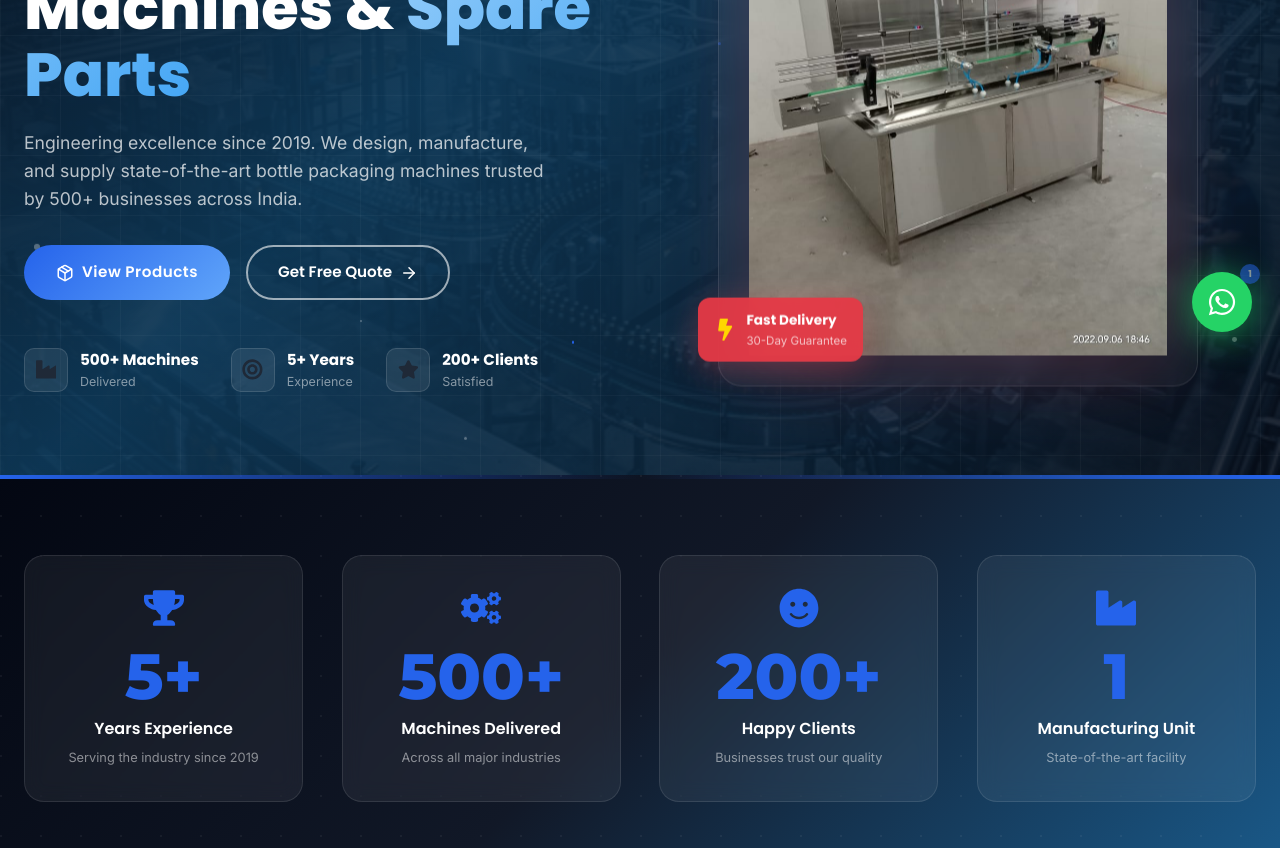
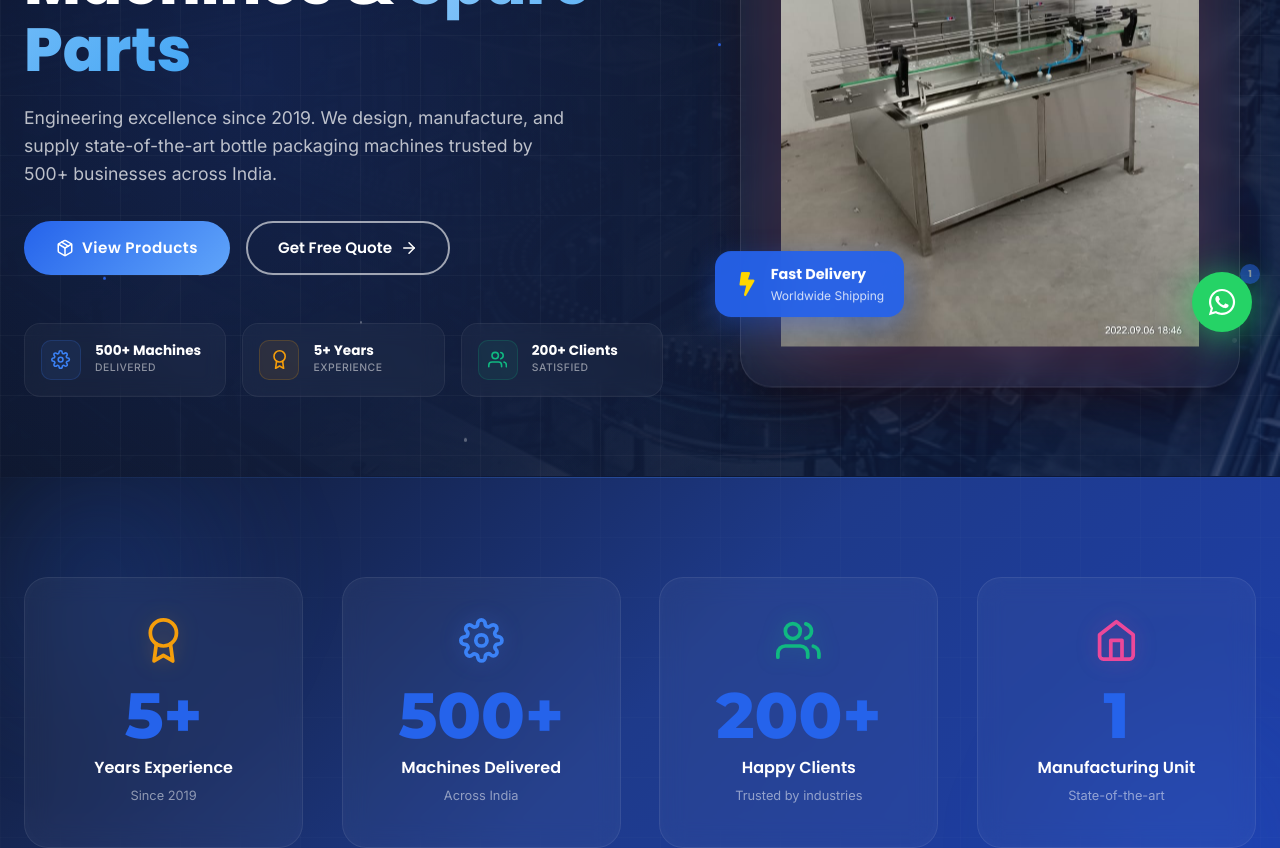
Before and after one commit to Jaypanchal00/Shree-Ganesh-Engimach, a Next.js app: page / in a window 1280 px wide. Shown: the part 440-1288 px from the top of the page. Built offline with nearby package versions, Linux system fonts and the light colour scheme.

Commit message:
add for resposnive

```diff
--- a/app/globals.css
+++ b/app/globals.css
@@ -3,8 +3,8 @@
 /* Shree Ganesh Engimach - Premium Industrial Design System */
 
 :root {
-  --primary: #111827;
-  --primary-dark: #030712;
+  --primary: #0f172a;
+  --primary-dark: #020617;
   --primary-light: #374151;
   --secondary: #2563EB;
   --secondary-dark: #1D4ED8;
--- a/components/home/HeroSection.tsx
+++ b/components/home/HeroSection.tsx
@@ -2,9 +2,9 @@
 import { useEffect, useRef, useState } from "react";
 import Link from "next/link";
 import Image from "next/image";
-import { FiArrowRight, FiPackage } from "react-icons/fi";
+import { FaIndustry, FaBullseye, FaStar, FaCheckCircle, FaBolt, FaHandshake } from "react-icons/fa";
+import { FiArrowRight, FiPackage, FiSettings, FiAward, FiUsers, FiClock } from "react-icons/fi";
 import { MdOutlineVerified } from "react-icons/md";
-import { FaIndustry, FaBullseye, FaStar, FaCheckCircle, FaBolt } from "react-icons/fa";
 
 export default function HeroSection() {
   const [loaded, setLoaded] = useState(false);
@@ -41,7 +41,15 @@ export default function HeroSection() {
   }, []);
 
   return (
-    <section style={{ position: "relative", minHeight: "100vh", display: "flex", alignItems: "center", overflow: "hidden", background: "#080e1a" }}>
+    <section style={{
+      position: "relative",
+      minHeight: "100dvh",
+      display: "flex",
+      alignItems: "center",
+      overflow: "hidden",
+      background: "#010409",
+      padding: "80px 0"
+    }}>
       {/* Background Image with Parallax */}
       <div ref={parallaxRef} style={{ position: "absolute", inset: 0, willChange: "transform" }}>
         <Image
@@ -57,7 +65,7 @@ export default function HeroSection() {
       {/* Gradient Overlay */}
       <div style={{
         position: "absolute", inset: 0,
-        background: "linear-gradient(135deg, rgba(8,14,26,0.95) 0%, rgba(15,61,94,0.85) 40%, rgba(8,14,26,0.6) 100%)",
+        background: "radial-gradient(circle at 20% 50%, rgba(30, 58, 138, 0.4) 0%, transparent 60%), linear-gradient(135deg, rgba(8,14,26,0.98) 0%, rgba(15,23,42,0.95) 50%, rgba(30,58,138,0.4) 100%)",
       }} />
 
       {/* Animated Particles */}
@@ -88,21 +96,20 @@ export default function HeroSection() {
       }} />
 
       {/* Content */}
-      <div className="container-custom" style={{ position: "relative", zIndex: 2, paddingTop: "clamp(60px, 10vh, 120px)", paddingBottom: "60px" }}>
-        <div className="responsive-grid-900" style={{ display: "grid", gap: "40px", alignItems: "center" }}>
+      <div className="container-custom" style={{ position: "relative", zIndex: 2 }}>
+        <div className="hero-main-grid">
           {/* Left Column */}
           <div style={{
             opacity: loaded ? 1 : 0,
             transform: loaded ? "translateY(0)" : "translateY(30px)",
             transition: "all 0.8s ease",
-            textAlign: "inherit" // Handled by CSS for mobile
           }} className="hero-text-container">
             {/* Badge */}
             <div style={{
               display: "inline-flex", alignItems: "center", gap: "8px",
               background: "rgba(230,57,70,0.15)", border: "1px solid rgba(230,57,70,0.3)",
               color: "#ff8589", padding: "8px 18px", borderRadius: "50px", marginBottom: "24px",
-              fontSize: "0.8rem", fontWeight: 600, letterSpacing: "1.5px", textTransform: "uppercase",
+              fontSize: "0.75rem", fontWeight: 600, letterSpacing: "1px", textTransform: "uppercase",
               fontFamily: "'Poppins', sans-serif",
             }}>
               <MdOutlineVerified size={14} />
@@ -110,10 +117,10 @@ export default function HeroSection() {
             </div>
 
             {/* Heading */}
-            <h1 style={{ color: "white", fontSize: "clamp(1.75rem, 5vw, 3.8rem)", fontWeight: 800, lineHeight: 1.1, marginBottom: "20px", fontFamily: "'Poppins', sans-serif" }}>
+            <h1 style={{ color: "white", fontSize: "clamp(2rem, 5vw, 3.8rem)", fontWeight: 800, lineHeight: 1.1, marginBottom: "20px", fontFamily: "'Poppins', sans-serif" }}>
               Premium{" "}
               <span style={{ color: "var(--secondary)" }}>Bottle Packaging</span>
-              <br className="hidden-mobile" />
+              <br className="hide-on-mobile" />
               Machines &{" "}
               <span
                 style={{
@@ -126,36 +133,80 @@ export default function HeroSection() {
               </span>
             </h1>
 
-            <p style={{ color: "rgba(255,255,255,0.72)", fontSize: "clamp(0.95rem, 2vw, 1.1rem)", lineHeight: 1.6, marginBottom: "32px", maxWidth: "520px" }}>
+            <p style={{ color: "rgba(255,255,255,0.72)", fontSize: "clamp(0.95rem, 2vw, 1.1rem)", lineHeight: 1.6, marginBottom: "32px", maxWidth: "550px" }}>
               Engineering excellence since 2019. We design, manufacture, and supply state-of-the-art bottle packaging machines trusted by 500+ businesses across India.
             </p>
 
             {/* CTA Buttons */}
-            <div className="btn-group-responsive" style={{ display: "flex", gap: "16px", flexWrap: "wrap", marginBottom: "48px" }}>
-              <Link href="/products" className="btn-primary" style={{ fontSize: "0.95rem" }}>
+            <div className="hero-cta-group">
+              <Link href="/products" className="btn-primary">
                 <FiPackage size={18} />
                 View Products
               </Link>
-              <Link href="/contact" className="btn-outline" style={{ fontSize: "0.95rem" }}>
+              <Link href="/contact" className="btn-outline">
                 Get Free Quote
                 <FiArrowRight size={18} />
               </Link>
             </div>
 
             {/* Trust Badges */}
-            <div className="hero-trust-badges">
+            <div className="hero-trust-grid">
               {[
-                { icon: <FaIndustry />, label: "500+ Machines", sub: "Delivered" },
-                { icon: <FaBullseye />, label: "5+ Years", sub: "Experience" },
-                { icon: <FaStar />, label: "200+ Clients", sub: "Satisfied" },
+                { icon: <FiSettings />, label: "500+ Machines", sub: "Delivered", color: "#3B82F6" },
+                { icon: <FiAward />, label: "5+ Years", sub: "Experience", color: "#F59E0B" },
+                { icon: <FiUsers />, label: "200+ Clients", sub: "Satisfied", color: "#10B981" },
               ].map((badge, i) => (
-                <div key={i} className="trust-badge-item">
-                  <div className="trust-badge-icon">
+                <div
+                  key={i}
+                  className="hero-badge-item"
+                  style={{
+                    display: "flex",
+                    alignItems: "center",
+                    gap: "14px",
+                    background: "rgba(255,255,255,0.03)",
+                    padding: "16px",
+                    borderRadius: "16px",
+                    border: "1px solid rgba(255,255,255,0.06)",
+                    backdropFilter: "blur(10px)",
+                    transition: "all 0.4s ease",
+                    opacity: loaded ? 1 : 0,
+                    transform: loaded ? "translateY(0)" : "translateY(20px)",
+                    transitionDelay: `${i * 0.15 + 0.5}s`,
+                  }}
+                  onMouseOver={(e) => {
+                    const el = e.currentTarget as HTMLElement;
+                    el.style.background = "rgba(255,255,255,0.07)";
+                    el.style.borderColor = badge.color + "55";
+                    el.style.transform = "translateY(-5px)";
+                  }}
+                  onMouseOut={(e) => {
+                    const el = e.currentTarget as HTMLElement;
+                    el.style.background = "rgba(255,255,255,0.03)";
+                    el.style.borderColor = "rgba(255,255,255,0.06)";
+                    el.style.transform = "translateY(0)";
+                  }}
+                >
+                  <div style={{
+                    width: "40px", height: "40px",
+                    background: `${badge.color}15`,
+                    borderRadius: "10px",
+                    display: "flex", alignItems: "center", justifyContent: "center",
+                    fontSize: "1.2rem", color: badge.color,
+                    border: `1px solid ${badge.color}30`,
+                    flexShrink: 0
+                  }}>
                     {badge.icon}
                   </div>
                   <div style={{ minWidth: 0 }}>
-                    <div className="trust-badge-label" style={{ whiteSpace: "nowrap" }}>{badge.label}</div>
-                    <div className="trust-badge-sub">{badge.sub}</div>
+                    <div style={{
+                      color: "white", fontFamily: "'Poppins', sans-serif", fontWeight: 700, fontSize: "0.85rem",
+                      lineHeight: "1.2", whiteSpace: "nowrap"
+                    }}>
+                      {badge.label}
+                    </div>
+                    <div style={{ color: "rgba(255,255,255,0.5)", fontSize: "0.65rem", fontWeight: 500, textTransform: "uppercase", letterSpacing: "0.5px" }}>
+                      {badge.sub}
+                    </div>
                   </div>
                 </div>
               ))}
@@ -166,17 +217,17 @@ export default function HeroSection() {
           <div
             style={{
               display: "flex", justifyContent: "center", alignItems: "center",
-              opacity: loaded ? 1 : 0, transform: loaded ? "translateY(0)" : "translateY(30px)",
-              transition: "all 1s ease 0.3s",
+              opacity: loaded ? 1 : 0, transform: loaded ? "scale(1)" : "scale(0.9)",
+              transition: "all 1.2s cubic-bezier(0.34, 1.56, 0.64, 1) 0.3s",
             }}
             className="hero-visual-container"
           >
-            <div style={{ position: "relative", width: "480px", maxWidth: "100%" }}>
+            <div style={{ position: "relative", width: "100%", maxWidth: "500px" }}>
               {/* Glow */}
               <div style={{
                 position: "absolute", top: "50%", left: "50%",
                 transform: "translate(-50%, -50%)",
-                width: "350px", height: "350px",
+                width: "80%", height: "80%",
                 background: "radial-gradient(circle, rgba(230,57,70,0.15) 0%, transparent 70%)",
                 borderRadius: "50%",
               }} />
@@ -187,48 +238,131 @@ export default function HeroSection() {
                 style={{
                   position: "relative",
                   background: "rgba(255,255,255,0.04)",
-                  borderRadius: "24px",
-                  padding: "30px",
+                  borderRadius: "32px",
+                  padding: "clamp(15px, 5vw, 40px)",
                   border: "1px solid rgba(255,255,255,0.1)",
                   backdropFilter: "blur(10px)",
+                  boxShadow: "0 25px 50px -12px rgba(0, 0, 0, 0.5)",
                 }}
               >
                 <Image
                   src="/real-filling-machine.jpeg"
                   alt="Automatic Liquid Filling Machine"
-                  width={420}
-                  height={380}
-                  style={{ objectFit: "contain", filter: "drop-shadow(0 20px 40px rgba(230,57,70,0.2))" }}
+                  width={450}
+                  height={400}
+                  style={{ width: "100%", height: "auto", objectFit: "contain", filter: "drop-shadow(0 20px 40px rgba(230,57,70,0.2))" }}
                 />
               </div>
 
-              {/* Floating Cards */}
-
-
+              {/* Floating Feature Card */}
               <div
                 style={{
-                  position: "absolute", bottom: "30px", left: "-20px",
-                  background: "rgba(230,57,70,0.95)",
+                  position: "absolute", bottom: "10%", left: "-5%",
+                  background: "rgba(37, 99, 235, 0.95)",
                   backdropFilter: "blur(20px)",
-                  borderRadius: "12px",
-                  padding: "12px 16px",
-                  display: "flex", alignItems: "center", gap: "10px",
-                  animation: "float 3.5s ease-in-out infinite 0.5s",
-                  boxShadow: "0 8px 32px rgba(230,57,70,0.3)",
+                  borderRadius: "16px",
+                  padding: "12px 20px",
+                  display: "flex", alignItems: "center", gap: "12px",
+                  animation: "float 4s ease-in-out infinite 1s",
+                  boxShadow: "0 10px 30px rgba(37, 99, 235, 0.4)",
+                  zIndex: 5
                 }}
+                className="floating-card-mobile"
               >
-                <div style={{ fontSize: "1.4rem", color: "#ffd700", display: "flex", alignItems: "center" }}>
+                <div style={{ fontSize: "1.5rem", color: "#ffd700", display: "flex", alignItems: "center" }}>
                   <FaBolt />
                 </div>
                 <div>
-                  <div style={{ color: "white", fontWeight: 700, fontSize: "0.85rem", fontFamily: "'Poppins', sans-serif" }}>Fast Delivery</div>
-                  <div style={{ color: "rgba(255,255,255,0.7)", fontSize: "0.72rem" }}>30-Day Guarantee</div>
+                  <div style={{ color: "white", fontWeight: 700, fontSize: "0.9rem", fontFamily: "'Poppins', sans-serif" }}>Fast Delivery</div>
+                  <div style={{ color: "rgba(255,255,255,0.8)", fontSize: "0.75rem" }}>Worldwide Shipping</div>
                 </div>
               </div>
             </div>
           </div>
         </div>
       </div>
+
+      <style jsx>{`
+        .hero-main-grid {
+          display: grid;
+          grid-template-columns: 1.2fr 1fr;
+          gap: 60px;
+          align-items: center;
+        }
+
+        .hero-cta-group {
+          display: flex;
+          gap: 16px;
+          flex-wrap: wrap;
+          margin-bottom: 48px;
+        }
+
+        .hero-trust-grid {
+          display: grid;
+          grid-template-columns: repeat(3, 1fr);
+          gap: 16px;
+          width: 100%;
+        }
+
+        @media (max-width: 1100px) {
+          .hero-main-grid {
+            gap: 40px;
+          }
+        }
+
+        @media (max-width: 992px) {
+          .hero-main-grid {
+            grid-template-columns: 1fr;
+            text-align: center;
+            gap: 80px;
+          }
+          .hero-text-container {
+            display: flex;
+            flex-direction: column;
+            align-items: center;
+          }
+          .hero-cta-group {
+            justify-content: center;
+          }
+          .hero-trust-grid {
+            max-width: 650px;
+          }
+          .hero-visual-container {
+            order: -1;
+          }
+          .hide-on-mobile {
+            display: none;
+          }
+        }
+
+        @media (max-width: 640px) {
+          .hero-trust-grid {
+            grid-template-columns: 1fr;
+          }
+          .hero-badge-item {
+            width: 100%;
+          }
+          .floating-card-mobile {
+            bottom: -20px;
+            left: 50%;
+            transform: translateX(-50%);
+            width: 80%;
+            justify-content: center;
+            animation: float 4s ease-in-out infinite 1s;
+          }
+          @keyframes float-mobile {
+            0%, 100% { transform: translate(-50%, 0px); }
+            50% { transform: translate(-50%, -10px); }
+          }
+        }
+
+        @media (max-width: 480px) {
+          .hero-cta-group > * {
+            width: 100%;
+            justify-content: center;
+          }
+        }
+      `}</style>
     </section>
   );
 }
--- a/components/home/StatsSection.tsx
+++ b/components/home/StatsSection.tsx
@@ -1,6 +1,6 @@
 "use client";
 import { useEffect, useRef, useState } from "react";
-import { FaTrophy, FaCogs, FaSmile, FaIndustry } from "react-icons/fa";
+import { FiSettings, FiUsers, FiHome, FiAward } from "react-icons/fi";
 
 function useInView(ref: React.RefObject<HTMLElement | null>) {
   const [inView, setInView] = useState(false);
@@ -44,10 +44,10 @@ function AnimatedCounter({ target, suffix = "", prefix = "" }: { target: number;
 }
 
 const stats = [
-  { target: 5, suffix: "+", label: "Years Experience", icon: <FaTrophy />, desc: "Serving the industry since 2019" },
-  { target: 500, suffix: "+", label: "Machines Delivered", icon: <FaCogs />, desc: "Across all major industries" },
-  { target: 200, suffix: "+", label: "Happy Clients", icon: <FaSmile />, desc: "Businesses trust our quality" },
-  { target: 1, suffix: "", label: "Manufacturing Unit", icon: <FaIndustry />, desc: "State-of-the-art facility" },
+  { target: 5, suffix: "+", label: "Years Experience", icon: <FiAward />, desc: "Since 2019", color: "#F59E0B" },
+  { target: 500, suffix: "+", label: "Machines Delivered", icon: <FiSettings />, desc: "Across India", color: "#3B82F6" },
+  { target: 200, suffix: "+", label: "Happy Clients", icon: <FiUsers />, desc: "Trusted by industries", color: "#10B981" },
+  { target: 1, suffix: "", label: "Manufacturing Unit", icon: <FiHome />, desc: "State-of-the-art", color: "#EC4899" },
 ];
 
 export default function StatsSection() {
@@ -58,8 +58,8 @@ export default function StatsSection() {
     <section
       ref={sectionRef}
       style={{
-        background: "linear-gradient(135deg, var(--primary-dark) 0%, var(--primary) 50%, #1a5a8a 100%)",
-        padding: "80px 0",
+        background: "linear-gradient(135deg, #0f172a 0%, #1e3a8a 50%, #1e40af 100%)",
+        padding: "100px 0",
         position: "relative",
         overflow: "hidden",
       }}
@@ -67,12 +67,17 @@ export default function StatsSection() {
       {/* Background Pattern */}
       <div style={{
         position: "absolute", inset: 0,
-        backgroundImage: "radial-gradient(circle at 1px 1px, rgba(255,255,255,0.05) 1px, transparent 0)",
-        backgroundSize: "40px 40px",
+        backgroundImage: "linear-gradient(rgba(255,255,255,0.03) 1px, transparent 1px), linear-gradient(90deg, rgba(255,255,255,0.03) 1px, transparent 1px)",
+        backgroundSize: "60px 60px",
+        opacity: 0.5,
       }} />
 
-      {/* Red accent */}
-      <div style={{ position: "absolute", top: 0, left: 0, right: 0, height: "4px", background: "linear-gradient(90deg, var(--secondary), transparent, var(--secondary))" }} />
+      {/* Blue Glows */}
+      <div style={{ position: "absolute", top: "-100px", left: "-100px", width: "400px", height: "400px", background: "radial-gradient(circle, rgba(37,99,235,0.2) 0%, transparent 70%)", borderRadius: "50%", filter: "blur(40px)" }} />
+      <div style={{ position: "absolute", bottom: "-100px", right: "-100px", width: "400px", height: "400px", background: "radial-gradient(circle, rgba(37,99,235,0.15) 0%, transparent 70%)", borderRadius: "50%", filter: "blur(40px)" }} />
+
+      {/* Top accent */}
+      <div style={{ position: "absolute", top: 0, left: 0, right: 0, height: "1px", background: "linear-gradient(90deg, transparent, rgba(59,130,246,0.3), transparent)" }} />
 
       <div className="container-custom" style={{ position: "relative", zIndex: 1 }}>
         <div style={{ display: "grid", gridTemplateColumns: "repeat(auto-fit, minmax(clamp(140px, 45vw, 240px), 1fr))", gap: "clamp(16px, 3vw, 40px)" }}>
@@ -81,28 +86,40 @@ export default function StatsSection() {
               key={i}
               style={{
                 textAlign: "center",
-                padding: "32px 24px",
-                background: "rgba(255,255,255,0.06)",
-                borderRadius: "20px",
-                border: "1px solid rgba(255,255,255,0.1)",
-                backdropFilter: "blur(10px)",
-                transition: "all 0.35s ease",
+                padding: "40px 24px",
+                background: "rgba(255,255,255,0.04)",
+                borderRadius: "24px",
+                border: "1px solid rgba(255,255,255,0.08)",
+                backdropFilter: "blur(12px)",
+                transition: "all 0.4s cubic-bezier(0.4, 0, 0.2, 1)",
                 opacity: inView ? 1 : 0,
                 transform: inView ? "translateY(0)" : "translateY(30px)",
                 transitionDelay: `${i * 0.15}s`,
+                boxShadow: "inset 0 0 20px rgba(255,255,255,0.02)",
               }}
               onMouseOver={(e) => {
-                (e.currentTarget as HTMLElement).style.background = "rgba(255,255,255,0.1)";
-                (e.currentTarget as HTMLElement).style.transform = "translateY(-6px)";
-                (e.currentTarget as HTMLElement).style.boxShadow = "0 20px 40px rgba(0,0,0,0.2)";
+                (e.currentTarget as HTMLElement).style.background = "rgba(255,255,255,0.08)";
+                (e.currentTarget as HTMLElement).style.transform = "translateY(-10px)";
+                (e.currentTarget as HTMLElement).style.boxShadow = "0 25px 50px -12px rgba(0, 0, 0, 0.5), inset 0 0 20px rgba(255,255,255,0.05)";
+                (e.currentTarget as HTMLElement).style.borderColor = "rgba(255,255,255,0.2)";
               }}
               onMouseOut={(e) => {
-                (e.currentTarget as HTMLElement).style.background = "rgba(255,255,255,0.06)";
+                (e.currentTarget as HTMLElement).style.background = "rgba(255,255,255,0.04)";
                 (e.currentTarget as HTMLElement).style.transform = "translateY(0)";
-                (e.currentTarget as HTMLElement).style.boxShadow = "none";
+                (e.currentTarget as HTMLElement).style.boxShadow = "inset 0 0 20px rgba(255,255,255,0.02)";
+                (e.currentTarget as HTMLElement).style.borderColor = "rgba(255,255,255,0.08)";
               }}
             >
-              <div style={{ display: "flex", justifyContent: "center", fontSize: "2.5rem", marginBottom: "16px", color: "var(--secondary)" }}>{stat.icon}</div>
+              <div style={{
+                display: "flex",
+                justifyContent: "center",
+                fontSize: "2.8rem",
+                marginBottom: "20px",
+                color: stat.color,
+                filter: `drop-shadow(0 0 10px ${stat.color}44)`
+              }}>
+                {stat.icon}
+              </div>
               <AnimatedCounter target={stat.target} suffix={stat.suffix} />
               <div style={{
                 color: "white",
```
Also changed, not shown: components/home/InquiryCTA.tsx (+4 -4 lines).
